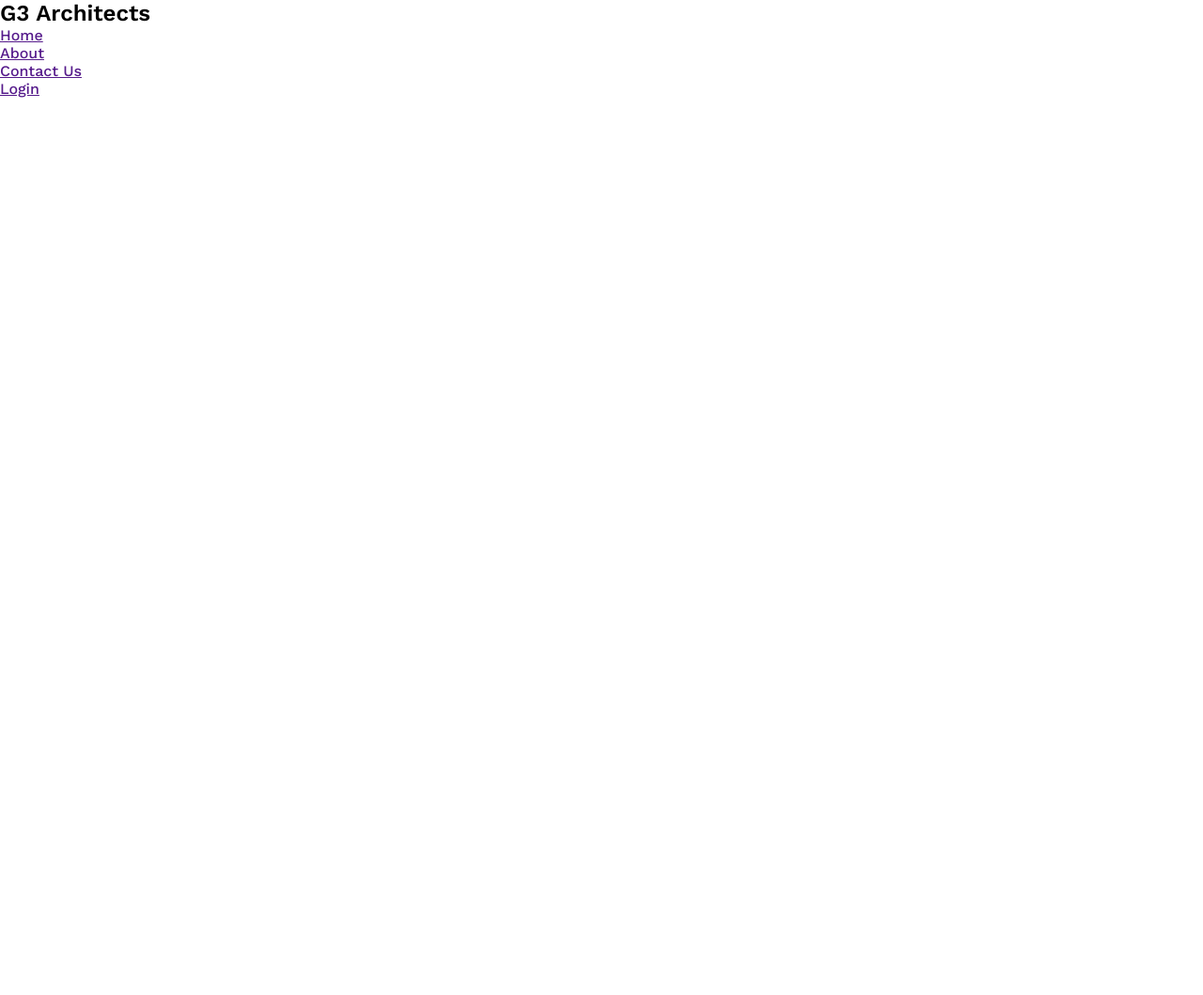
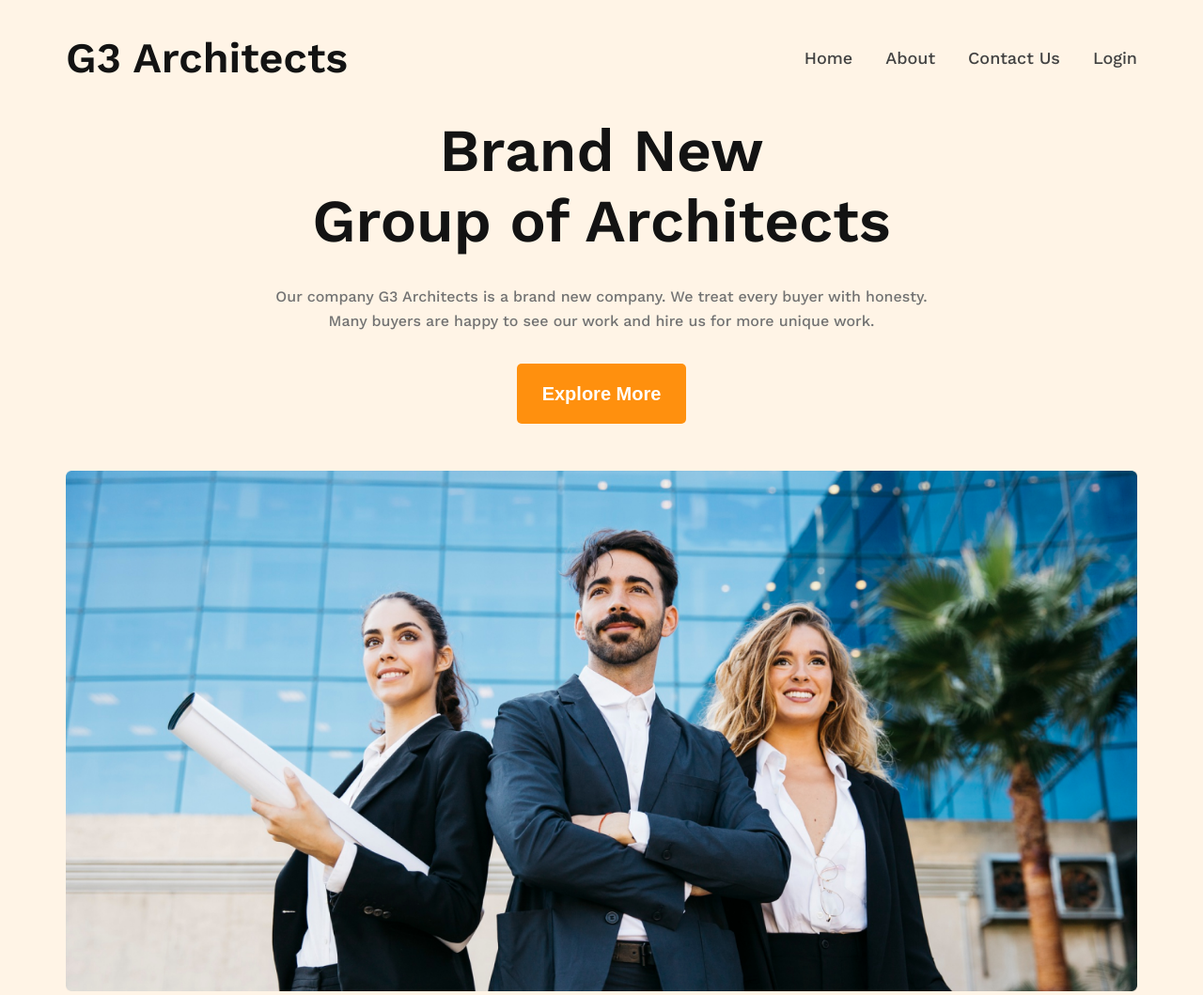
Before and after one commit to Antorkarmokar28/architect-website, a plain HTML site: page index.html in a window 1280 px wide. Shown: the whole page at 94% size. Before the commit the page ends 800 px from the top, so only its background shows below. Drawn offline with nearby package versions, Linux system fonts and the light colour scheme; a web font is replaced by a local one.

Commit message:
this is website navbar and banner added

```diff
--- a/assets/styles/style.css
+++ b/assets/styles/style.css
@@ -13,3 +13,89 @@
 body{
     font-family: 'Work Sans', sans-serif;
 }
+.container{
+    width: 1140px;
+}
+.header, .main{
+    display: flex;
+    flex-direction: column;
+    align-items: center;
+}
+/* ----------------
+    header style
+---------------- */
+/* -----------------
+    navbar style
+----------------- */
+.header{
+    background-color:rgba(255, 144, 14, 0.1);
+}
+.navbar{
+    padding: 35px 0px;
+}
+.navbar-container{
+    display: flex;
+    justify-content: space-between;
+    align-items: center;
+}
+.logo{
+    color: #131313;
+    font-style: normal;
+    font-weight: 700;
+    font-size: 45px;
+}
+.primary-menu{
+    display: flex;
+    gap: 35px;
+}
+.primary-menu li{
+    list-style: none;
+}
+.primary-menu li a{
+    text-decoration: none;
+    color: #424242;
+    font-style: normal;
+    font-weight: 500;
+    font-size: 18px;
+}
+/* ----------------
+    banner style
+---------------- */
+.banner-details{
+    text-align: center;
+}
+.banner-title{
+    color: #131313;
+    font-style: normal;
+    font-weight: 700;
+    font-size: 64px;
+    line-height: 75px;
+    margin-bottom: 30px;
+}
+.banner-description{
+    font-style: normal;
+    font-weight: 400;
+    font-size: 16px;
+    line-height: 26px;
+    color: #727272;
+    margin-bottom: 32px;
+}
+.banner-btn{
+    width: 180px;
+    height: 64px;
+    background-color: #FF900E;
+    color: #FFFFFF;
+    border: none;
+    font-style: normal;
+    font-weight: 600;
+    font-size: 20px;
+    cursor: pointer;
+    border-radius: 5px;
+}
+.banner-thamnail{
+    width: 1140px;
+    margin-top: 50px;
+}
+.banner-thamnail img{
+    width: 100%;
+}
--- a/index.html
+++ b/index.html
@@ -18,6 +18,7 @@
             <div class="navbar-container container">
                 <div class="logo-inner">
                     <h1 class="logo">G3 Architects</h1>
+                </div>
                 <div class="menu-inner">
                     <ul class="primary-menu">
                         <li><a href="">Home</a></li>
@@ -27,10 +28,28 @@
                     </ul>
                 </div>
             </div>
-            </div>
         </nav>
         <!-- navbar end -->
+        <!-- banner start -->
+        <div class="banner">
+            <div class="container">
+                <div class="banner-details">
+                    <h1 class="banner-title">Brand New<br> Group of Architects</h1>
+                    <p class="banner-description">Our company G3 Architects is a brand new company. We treat every buyer with honesty.<br>Many buyers are happy to see our work and hire us for more unique work.</p>
+                    <button class="banner-btn">Explore More</button>
+                </div>
+                <div class="banner-thamnail">
+                    <img src="assets/images/banner.png" alt="">
+                </div>
+            </div>
+        </div>
+        <!-- banner end -->
     </header>
     <!-- header end -->
+    <!-- main start -->
+    <main class="main">
+
+    </main>
+    <!-- main end -->
 </body>
 </html>
```
Lines whose indentation alone changed are shown as unchanged.
